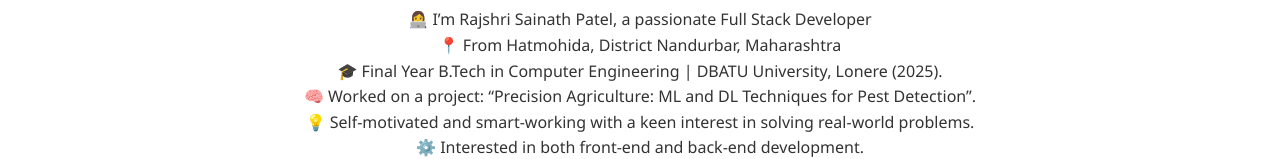
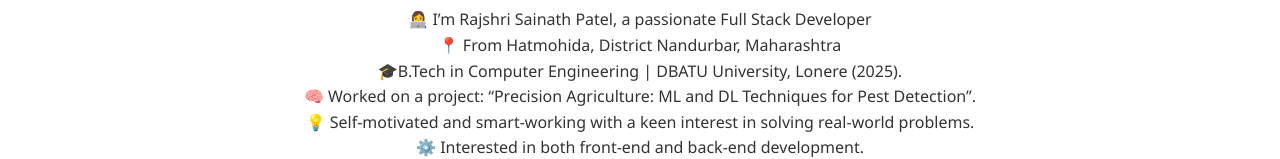
Before and after one commit to RajshriPatel1691/My_portfolio, a plain HTML site: page index.html in a window 1280 px wide. Shown: the part 772-931 px from the top of the page. Drawn offline with Linux system fonts and the light colour scheme.

Commit message:
Update index.html

```diff
--- a/index.html
+++ b/index.html
@@ -65,7 +65,7 @@
 
 <p>📍 From Hatmohida, District Nandurbar, Maharashtra</p>
 
-<p>🎓 Final Year B.Tech in Computer Engineering | DBATU University, Lonere (2025).</p>
+<p>🎓B.Tech in Computer Engineering | DBATU University, Lonere (2025).</p>
 
 <p>🧠 Worked on a project: “Precision Agriculture: ML and DL Techniques for Pest Detection”.</p>
 
```
